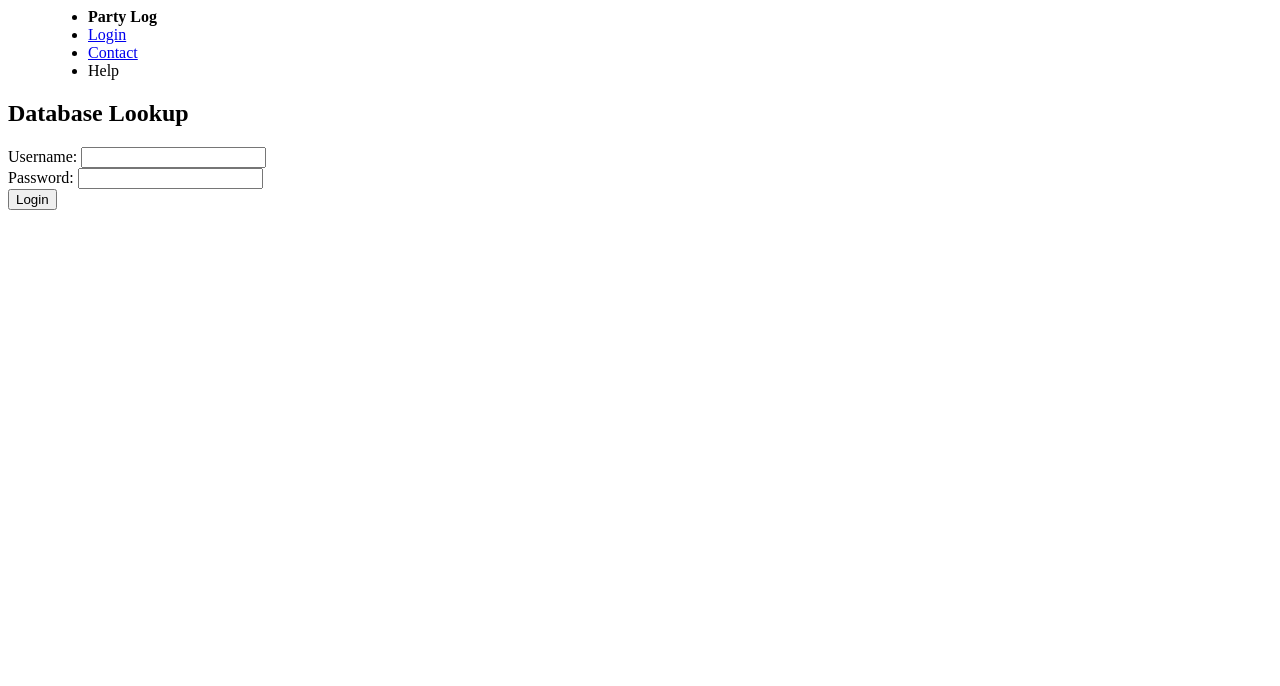
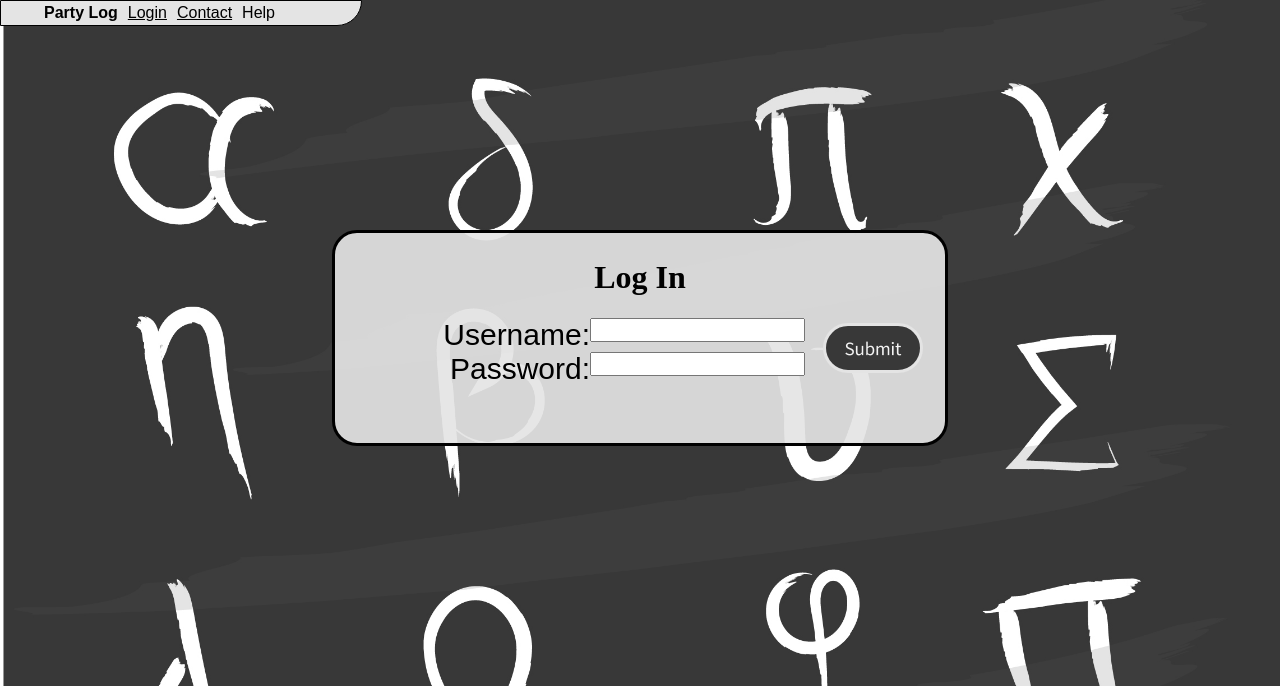
Before and after one commit to carsonhynes/partylog-websys, a PHP site: page /login.php in a window 1280 px wide. Shown: the top 686 px of the page. Run offline with PHP 8.4, Linux system fonts and the light colour scheme; style sheets or scripts are compiled from the project's sources; some libraries are stand-ins or nearby versions.

Commit message:
styled login page, tweaked the username display in the top menu

```diff
--- a/index.php
+++ b/index.php
@@ -17,7 +17,7 @@
 </div>
 
 <menu>
-	<?php session_start(); if(isset($_SESSION['username'])) echo "<p> Welcome " . $_SESSION['username'] ."</p>";?>
+	<?php session_start(); if(isset($_SESSION['username'])) echo "<p> Welcome " . htmlentities($_SESSION['username']) ."</p>";?>
 	<ul>
 		<li id="title"><strong>Party Log</strong></li>
 		<li><a href="login.php"><?php echo (isset($_SESSION['username'])) ? "Logout" : "Login";?></a></li>
--- a/login.php
+++ b/login.php
@@ -1,5 +1,7 @@
 <?php
-  session_start();
+  if (session_status() == PHP_SESSION_NONE) {
+    session_start();
+  }
   $configs = include('config.php');
   try
   {
@@ -77,7 +79,10 @@
  <head>
    <title>Party Log - Login</title>
    <link rel="stylesheet" type="text/css" href="resources/css/pikaday.css">
+
    <link rel="stylesheet" type="text/css" href="resources/css/login.css">
+   <link rel="stylesheet" type="text/css" href="resources/css/page.css">
+   <link rel="stylesheet" href="//code.jquery.com/ui/1.11.4/themes/smoothness/jquery-ui.css">
    <script src="resources/js/modernizr-custom.js"></script>
 
 
@@ -85,7 +90,7 @@
 
  <body>
    <menu>
-     <?php session_start(); if(isset($_SESSION['username'])) echo "<p> Welcome " . $_SESSION['username'] ."</p>";?>
+     <?php if(isset($_SESSION['username'])) echo "<p class=\"username\"> Welcome " . htmlentities($_SESSION['username']) ."</p>";?>
      <ul>
        <li id="title"><strong>Party Log</strong></li>
        <li><a href="login.php"><?php echo (isset($_SESSION['username'])) ? "Logout" : "Login";?></a></li>
@@ -93,30 +98,36 @@
        <li>Help</li>
      </ul>
    </menu>
-   <section id="form_container">
- <h1 class="center-text">Database Lookup</h1>
- <?php if (isset($_SESSION['username'])) echo "<p> Welcome " . htmlentities($_SESSION['username']) . "</p>";
- if (isset($msg)) echo "<p id=\"info-msg\">$msg</p>"; $msg = NULL;
 
 
- if (isset($_SESSION['username'])):?>
-    <form action="login.php" method="post">
-      <input type = "submit" name="logout" value="Logout"/>
+
+
+ <?php if (isset($_SESSION['username'])):?>
+    <form action="login.php" method="post" id="logout-form">
+      <h1 class="title">Log Out</h1>
+      <?php if (isset($msg)) echo "<p class=\"err-msg\">$msg</p>"; $msg = NULL;?>
+      <input id="submit" type = "submit" name="logout" value=" "/>
     </form>
+
  <?php else: ?>
- <form action="login.php" method="post">
-   <label for="username">Username: </label>
-   <input name="username" >
-   <br>
+ <form action="login.php" method="post" id="login-form">
+   <h1 class="title">Log In</h1>
+   <?php if (isset($msg)) echo "<p class=\"err-msg\">$msg</p>"; $msg = NULL;?>
+   <div class="ui-widget">
+       <label for="name">Username:</label>
+       <input name="username" id="name" class="skipEnter"/>
+   </div>
 
-   <label for="pasword" >Password: </label>
-   <input name="password" >
-   <br>
+   <div class="ui-widget">
+       <label for="password">Password:</label>
+       <input type="password" name="password" id="password" class="skipEnter"/>
+   </div>
 
-   <input type="submit" name="login" value="Login" />
+   <input id="submit" type="submit" name="login" value=" " />
  </form>
+
  <?php endif; ?>
- </section>
+
 </body>
 
 <script src="resources/js/pikaday.js"></script>
--- a/register.php
+++ b/register.php
@@ -95,7 +95,7 @@ catch (Exception $e) {
 
 	<body>
 		<menu>
-			<?php session_start(); if(isset($_SESSION['username'])) echo "<p> Welcome " . $_SESSION['username'] ."</p>";?>
+			<?php session_start(); if(isset($_SESSION['username'])) echo "<p> Welcome " . htmlentities($_SESSION['username']) ."</p>";?>
 			<ul>
 				<li id="title"><strong>Party Log</strong></li>
 				<li><a href="login.php"><?php echo (isset($_SESSION['username'])) ? "Logout" : "Login";?></a></li>
--- a/resources/css/login.css
+++ b/resources/css/login.css
@@ -0,0 +1,62 @@
+#login-form {
+	position: relative;
+	background: rgba(228,228,228,0.92);
+	border-style: solid;
+	border-radius: 25px;
+	border-width: 3px;
+	padding: 5px;
+	height: 200px;
+	width: 600px;
+	margin: 230px auto 0;
+  text-align: center;
+}
+
+#logout-form {
+	position: relative;
+	background: rgba(228,228,228,0.92);
+	border-style: solid;
+	border-radius: 25px;
+	border-width: 3px;
+	padding: 5px;
+	height: 200px;
+	width: 600px;
+	margin: 230px auto 0;
+  text-align: center;
+}
+
+#submit{
+  background-image: url("../media/submit.png");
+  background-repeat: no-repeat;
+  background-position: 50% 50%;
+  height: 50px;
+  width: 100px;
+  border: none;
+  border-style: solid;
+  border-radius: 25px;
+  border-width: 3px;
+  border-color: #E4E4E4;
+  margin: 5px;
+  float: none;
+}
+
+form label{
+	font-family: 'Source Sans Pro', sans-serif;
+	font-size: 30px;
+	display: inline-block;
+  float: left;
+  clear: left;
+  width: 250px;
+  text-align: right;
+}
+
+form input{
+  display: inline-block;
+  float: left;
+}
+
+.err-msg {
+  text-align: center;
+  margin: 5;
+  font-size: 16px;
+  color: red;
+}
```
